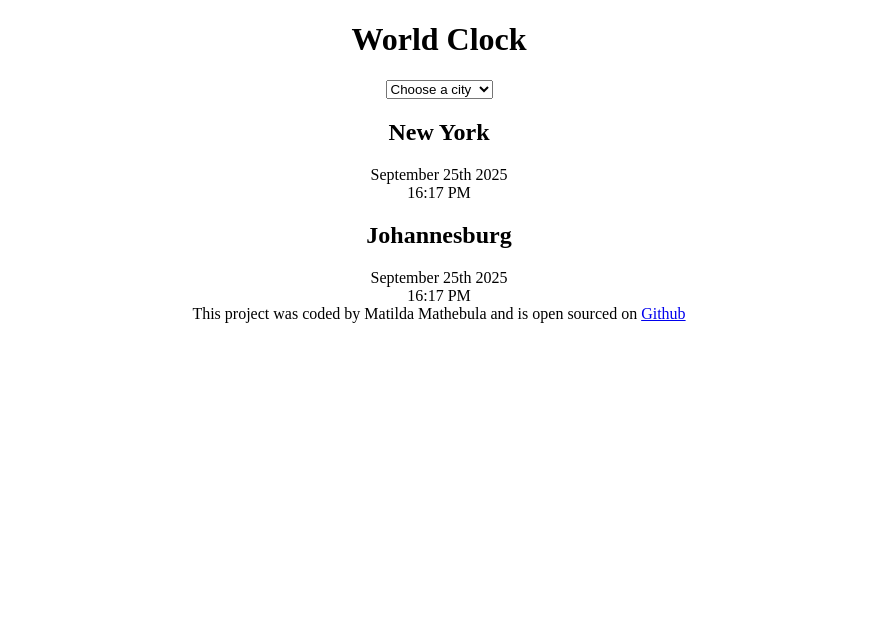
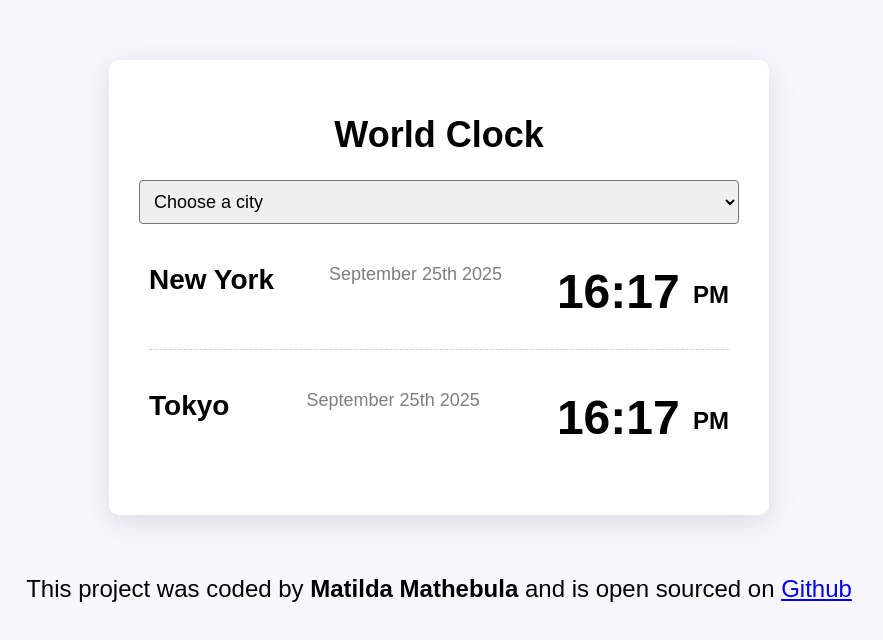
Before and after one commit to Matildamathebula/world-clock-app, a plain HTML site: page index.html in a window 1280 px wide. Shown: the whole page, without its empty margins (201-1084 px from the left). Drawn offline with Linux system fonts and the light colour scheme.

Commit message:
added css style and edited html

```diff
--- a/index.html
+++ b/index.html
@@ -20,17 +20,17 @@
     <div class="city">
         <h2>New York</h2>
         <div class="date">September 25th 2025</div>
-        <div class="time">16:17 PM</div>
+        <div class="time">16:17 <small>PM </small></div>
     </div>
     <div class="city">
-        <h2>Johannesburg</h2>
+        <h2>Tokyo</h2>
         <div class="date">September 25th 2025</div>
-        <div class="time">16:17 PM</div>
+        <div class="time">16:17 <small>PM</small></div>
     </div>
     </div>
 
 <footer>
-    This project was coded by Matilda Mathebula and is open sourced on <a href="https://github.com/MatildaMathebula" target="_blank">Github</a>
+    This project was coded by <strong>Matilda Mathebula</strong> and is open sourced on <a href="https://github.com/MatildaMathebula" target="_blank">Github</a>
 </footer>
     <script src="class.js"></script>
 </body>
--- a/styles.css
+++ b/styles.css
@@ -1,3 +1,56 @@
 body{
     text-align: center;
+    background-color: #f9f7fe;
+    font-family: sans-serif;
 }
+h1{
+    text-align: center;
+    font-family: sans-serif;
+    font-size: 36px;
+}
+h2{
+    margin: 0 0 5px;
+    font-size: 28px;
+}
+.container{
+    max-width: 600px;
+    margin: 60px auto;
+    background: white;
+    padding: 30px;
+    box-shadow: rgba(100, 100, 111, 0.2)0px 7px 29px 0px;
+    border-radius: 10px;
+}
+select{
+    display: block;
+    width: 100%;
+    font-size: 18px;
+    border-radius: 4px;
+    padding: 10px;
+}
+.city{
+    display: flex;
+    justify-content: space-between;
+    margin: 10px;
+    padding: 30px 0;
+    border-bottom: 1px dashed rgba(0, 0, 0, 0.2);
+}
+.city:last-child{
+    border: none;
+}
+.date{
+    font-size: 18px;
+    color: rgba(0, 0, 0, 0.5);
+}
+.time{
+    font-size: 48px;
+    font-weight: bold;
+}
+.time small{
+    font-size: 24px;
+    vertical-align: middle;
+    line-height: 36px;
+}
+footer{
+    text-align: center;
+    font-size: 24px;
+}
```
